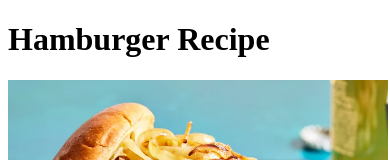
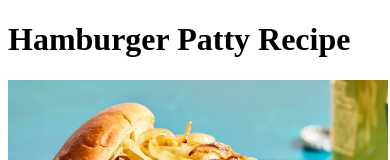
Before and after one commit to rmkvi/odin-recipes, a plain HTML site: page recipes/hamburger.html in a window 390 px wide. Shown: the top 160 px of the page. Drawn offline with Linux system fonts and the light colour scheme.

Commit message:
Rename hamburger recipe in index, hamburger page
Add more precise name for hamburger recipe

```diff
--- a/recipes/hamburger.html
+++ b/recipes/hamburger.html
@@ -3,10 +3,10 @@
 <head>
     <meta charset="UTF-8">
     <meta name="viewport" content="width=device-width, initial-scale=1.0">
-    <title>Hamburger Recipe</title>
+    <title>Hamburger Patty Recipe</title>
 </head>
 <body>
-    <h1>Hamburger Recipe</h1>
+    <h1>Hamburger Patty Recipe</h1>
     <img src="./img/hamburger.webp" alt="Hamburger and chips on a blue plate set on a blue table" width="380">
     <h2>Description</h2>
     <h3>Ingredients</h3>
```
Also changed, not shown: index.html (+1 -1 lines).
